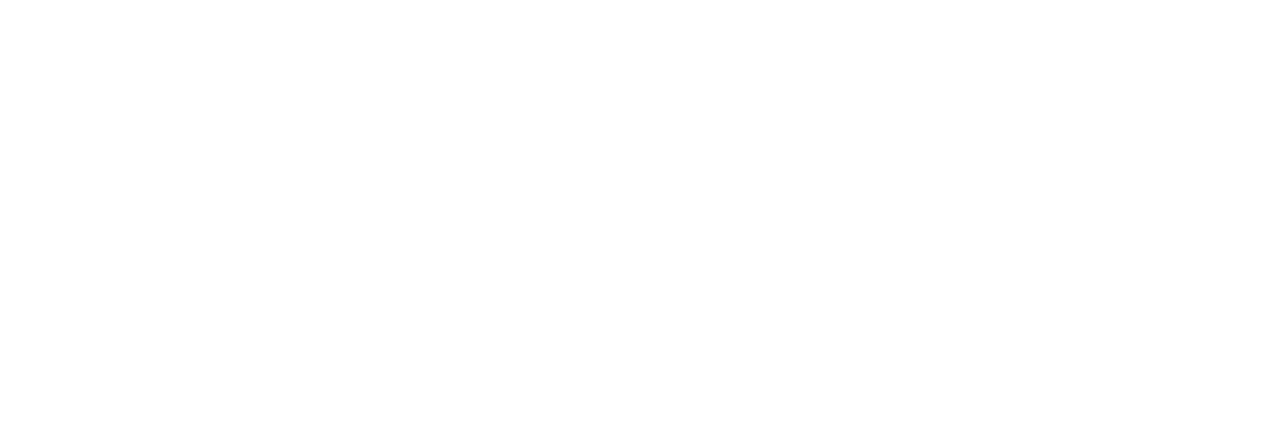
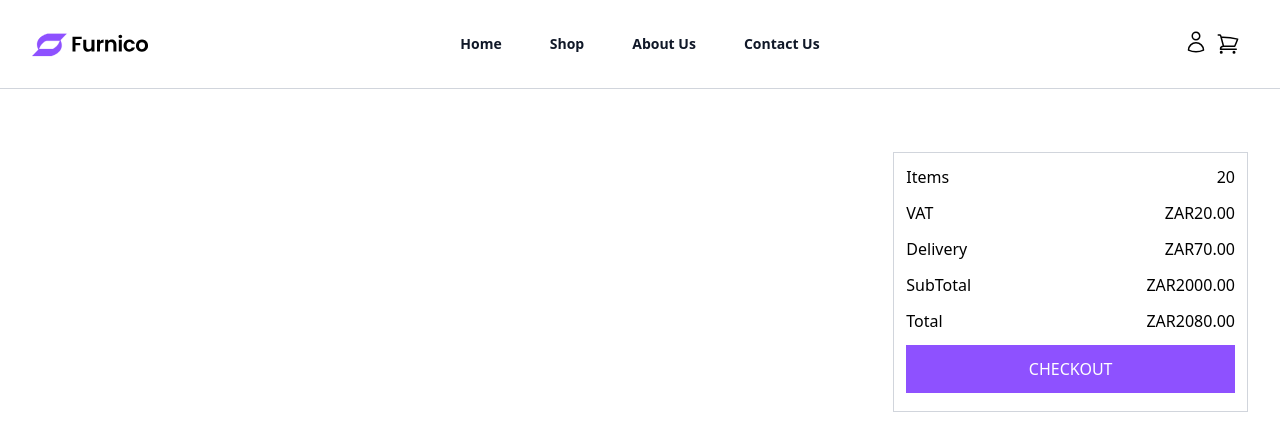
Before and after one commit to Ntsakelo-Makhuvele/Furnico, a React (Vite) app: page /cart in a window 1280 px wide. Before the commit this address had no page. Shown: the top 432 px of the page. Built offline with nearby package versions, Linux system fonts and the light colour scheme.

Commit message:
feat: add to cart and view cart functionality

```diff
--- a/src/App.jsx
+++ b/src/App.jsx
@@ -6,6 +6,7 @@ import { Route, Routes } from 'react-router-dom'
 import Home from './pages/Home'
 import Product from './pages/Product'
 import Products from './pages/Products'
+import Cart from './pages/Cart'
 
 
 function App() {
@@ -16,6 +17,7 @@ function App() {
       <Route path='/' element={<Home />} />
       <Route path="/product/:id" element={<Product />} />
       <Route path="/products" element={<Products />} />
+      <Route path="/cart" element={<Cart />} />
     </Routes>
   )
 }
--- a/src/components/Navbar.jsx
+++ b/src/components/Navbar.jsx
@@ -1,4 +1,4 @@
-import { useState } from 'react'
+import { useEffect, useState } from 'react'
 import { Dialog, DialogPanel } from '@headlessui/react'
 import { Bars3Icon, ShoppingCartIcon, XMarkIcon,UserIcon } from '@heroicons/react/24/outline'
 import Badge from '@mui/material/Badge';
@@ -33,9 +33,21 @@ const navigation = [
 ]
 
 
-const Navbar = () => {
+const Navbar = ({count}) => {
     const [mobileMenuOpen, setMobileMenuOpen] = useState(false);
+    const [cartCount, setCartCount] = useState(count);
 
+    useEffect(() => {
+        if(localStorage.getItem('myCart')){
+           const cart = JSON.parse(localStorage.getItem('myCart'));
+           cart.forEach(item => {
+             let total = 0;
+             total += item.qty;
+             setCartCount(Number(total));
+           })
+        }
+
+    })
     return (
         <header className="absolute inset-x-0 top-0 z-50 fixed  top-0 bg-white border-b border-b-gray-300">
             <nav aria-label="Global" className="flex items-center justify-between p-6 lg:px-8">
@@ -69,11 +81,13 @@ const Navbar = () => {
                 <div className="hidden lg:flex lg:flex-1 lg:justify-end">
                     <Link to="/login"><UserIcon className='size-6 relative top-1.5'/></Link>
                     <ThemeProvider theme={theme}>
+                        <Link to="/cart">
                         <IconButton aria-label="cart">
-                            <StyledBadge badgeContent={4} color="primary">
+                            <StyledBadge badgeContent={count} color="primary">
                                 <ShoppingCartIcon className="size-6 text-black" />
                             </StyledBadge>
                         </IconButton>
+                        </Link>
                     </ThemeProvider>
                 </div>
             </nav>
--- /dev/null
+++ b/src/pages/Cart.jsx
@@ -0,0 +1,111 @@
+import { XMarkIcon } from "@heroicons/react/24/outline";
+import Navbar from "../components/Navbar"
+import { products } from "../data/products";
+import { useEffect, useState } from "react";
+
+const Cart = () => {
+    const [cart, setCart] = useState();
+    const [cartCount, setCartCount] = useState(0)
+    useEffect(() => {
+        if (localStorage.getItem('myCart')) {
+            setCart(JSON.parse(localStorage.getItem('myCart')));
+            let count = 0;
+            JSON.parse(localStorage.getItem('myCart')).forEach(item => {
+                count += item.qty;
+            })
+            setCartCount(count);
+        }
+                    window.dataLayer = window.dataLayer || {};
+            let dataLayerItems = [];
+            let total = 0;
+            if(cart && cart.length > 0){
+                cart.forEach(item => {
+                    total += item.total;
+                    dataLayerItems.push({
+                       item_id: item.id,
+                        item_name: item.name,
+                        price: item.price,
+                        item_variant: item.color
+                    })
+                })
+            }
+            window.dataLayer = {
+                event: "view_cart",
+                ecommerce: {
+                    currency: "ZAR",
+                    value: total,
+                    items: dataLayerItems
+                }
+            }
+
+    },[])
+
+    useEffect(() => {
+
+
+
+
+    },[cart])
+
+    return (
+        <div className="">
+            <Navbar count={cartCount} />
+            <div className="grid grid-cols-12 gap-4 mt-30">
+                <div className="col-span-8 h-50">
+                    {cart && cart.map((item) => (
+
+                        <div className="flex border-b border-b-gray-300" key={item.name}>
+                            <div className="h-40 w-40">
+                                <img src={item.image} />
+                            </div>
+                            <div className="pl-3 text-left grid items-center w-full">
+                                <div className="w-[100%]">
+                                    <p className="text-xl font-semibold text-slate-700 inline">{item.name}</p>
+                                    <XMarkIcon className="inline size-6 float-right cursor-pointer" />
+                                    <p className="text-xl font-semibold text-slate-700">R{item.price}</p>
+                                    <p className="text-lg font-semibold text-gray-600">{item.color}</p>
+                                    <div className="mt-3">
+                                        <button className="border rounded-full h-7 w-7 relative top-0 mr-1 bg-violet-400 text-white cursor-pointer">-</button>
+                                        <input type="text" value={item.qty} className="border w-10 h-7 text-center" />
+                                        <button className="border rounded-full h-7 w-7 relative top-0 ml-1 bg-violet-400 text-white cursor-pointer">+</button>
+                                    </div>
+
+                                </div>
+                            </div>
+                        </div>
+                    ))
+
+
+                    }
+                </div>
+                <div className="col-span-4 h-65 border border-gray-300 ml-10 text-left p-3">
+                    <div className="flex w-full">
+                        <p>Items</p>
+                        <p className="w-full text-right">{20}</p>
+                    </div>
+                    <div className="flex w-full mt-3">
+                        <p>VAT</p>
+                        <p className="w-full text-right">ZAR20.00</p>
+                    </div>
+                    <div className="flex w-full mt-3">
+                        <p>Delivery</p>
+                        <p className="w-full text-right">ZAR70.00</p>
+                    </div>
+                    <div className="flex w-full mt-3">
+                        <p>SubTotal</p>
+                        <p className="w-full text-right">ZAR2000.00</p>
+                    </div>
+                    <div className="flex w-full mt-3">
+                        <p>Total</p>
+                        <p className="w-full text-right">ZAR2080.00</p>
+                    </div>
+                    <div className="w-full mt-3">
+                        <button className="p-3 bg-violet-500 text-white cursor-pointer w-full">CHECKOUT</button>
+                    </div>
+                </div>
+            </div>
+        </div>
+    )
+}
+
+export default Cart;
--- a/src/pages/Home.jsx
+++ b/src/pages/Home.jsx
@@ -3,14 +3,26 @@ import Rating from '@mui/material/Rating';
 import Navbar from '../components/Navbar';
 import { products } from '../data/products';
 import { Link } from 'react-router-dom';
+import { useEffect,useState } from 'react';
 
 
 
 const Home = () => {
+   const [cartCount, setCartCount] = useState(0)
+       useEffect(() => {
+           if(localStorage.getItem('myCart')){
+               let count = 0;
+                 JSON.parse(localStorage.getItem('myCart')).forEach(item => {
+                 count += item.qty;
+              })
+              setCartCount(count);
+           }
+
+       })
 
     return (
         <div className="bg-white">
-        <Navbar />
+        <Navbar count={cartCount}/>
       <div className="h-100 rounded-md mt-25 bg-indigo-100 content-carousel">
 
       </div>
--- a/src/pages/Product.jsx
+++ b/src/pages/Product.jsx
@@ -3,15 +3,84 @@ import Rating from '@mui/material/Rating';
 import { ShoppingCartIcon } from "@heroicons/react/24/outline";
 import { useParams } from "react-router-dom";
 import { products } from "../data/products";
+import { useState,useEffect } from "react";
 
 const Product = () => {
-    const params = useParams();
+  const params = useParams();
+  const [cartCount, setCartCount] = useState(0);
+  const [param, setParam] = useState(params);
 
-    const product = products.filter((product) => product.id === params.id);
+       useEffect(() => {
+           if(localStorage.getItem('myCart')){
+               let count = 0;
+                 JSON.parse(localStorage.getItem('myCart')).forEach(item => {
+                 count += item.qty;
+              })
+              setCartCount(count);
+           }
 
+       });
+  const product = products.filter((product) => product.id === params.id);
+
+
+    useEffect(() => {
+      window.dataLayer = window.dataLayer || {};
+      window.dataLayer = {
+        event: "view_item",
+        ecommerce: {
+          currency: "ZAR",
+          value: product[0].price,
+          items: [
+            {
+              item_id: product[0].id,
+              item_name: product[0].name,
+              price: product[0].price,
+              item_variant: product[0].color
+            }
+          ]
+        }
+      }
+
+    },[param])
+
+    const addToCart = () => {
+      if(localStorage.getItem('myCart')){
+         let cart = JSON.parse(localStorage.getItem('myCart'));
+         //setCartCount(cart.length);
+         const myItem = cart.filter(item => item.name === product[0].name);
+         if(myItem.length > 0){
+             myItem[0].qty++;
+             myItem[0].total = myItem[0].qty * myItem[0].price;
+             const updatedCart = cart.filter(item => item.id !== product[0].id);
+             localStorage.setItem('myCart', JSON.stringify([...updatedCart,myItem[0]]));
+             let count = 0;
+           JSON.parse(localStorage.getItem('myCart')).forEach(item => {
+              count += item.qty;
+           })
+           setCartCount(count);
+         }
+        else if(myItem.length <= 0){
+           cart.push({id:product[0].id,name:product[0].name,price:product[0].price,color:product[0].color,qty:1,total:product[0].price,image:product[0].image});
+           localStorage.setItem('myCart', JSON.stringify(cart));
+           let count = 0;
+           JSON.parse(localStorage.getItem('myCart')).forEach(item => {
+              count += item.qty;
+           })
+           setCartCount(count);
+      }
+      }else if(!localStorage.getItem('myCart')){
+           let cart = [];
+          cart.push({id:product[0].id,name:product[0].name,price:product[0].price,color:product[0].color,qty:1,total:product[0].price,image:product[0].image});
+          localStorage.setItem('myCart', JSON.stringify(cart));
+          let count = 0;
+           JSON.parse(localStorage.getItem('myCart')).forEach(item => {
+              count += item.qty;
+           })
+           setCartCount(count);
+      }
     window.dataLayer = window.dataLayer || {};
     window.dataLayer = {
-      event: "view_item",
+      event: "add_to_cart",
       ecommerce: {
         currency: "ZAR",
         value: product[0].price,
@@ -25,9 +94,10 @@ const Product = () => {
         ]
       }
     }
+    }
     return (
         <div>
-            <Navbar />
+            <Navbar count={cartCount}/>
             <div className="grid grid-cols-2 mt-25">
                 <div>
                     <div className="w-[300px] h-[300px] bg-zinc-100 m-auto rounded-md">
@@ -59,7 +129,7 @@ const Product = () => {
                            </table>
                         </div>
                         <div className="grid grid-cols-2 gap-4 mt-10">
-                           <button className="p-3 bg-gray-200 text-black cursor-pointer">Add To Cart</button>
+                           <button className="p-3 bg-gray-200 text-black cursor-pointer" onClick={addToCart}>Add To Cart</button>
                            <button className="p-3 bg-violet-500 text-white cursor-pointer">Buy Now</button>
                         </div>
                 </div>
```
